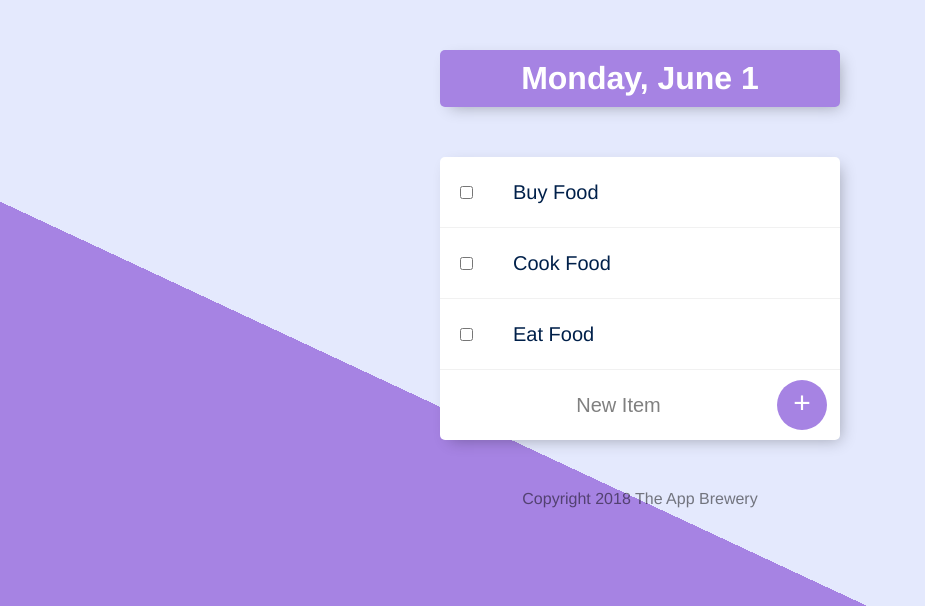
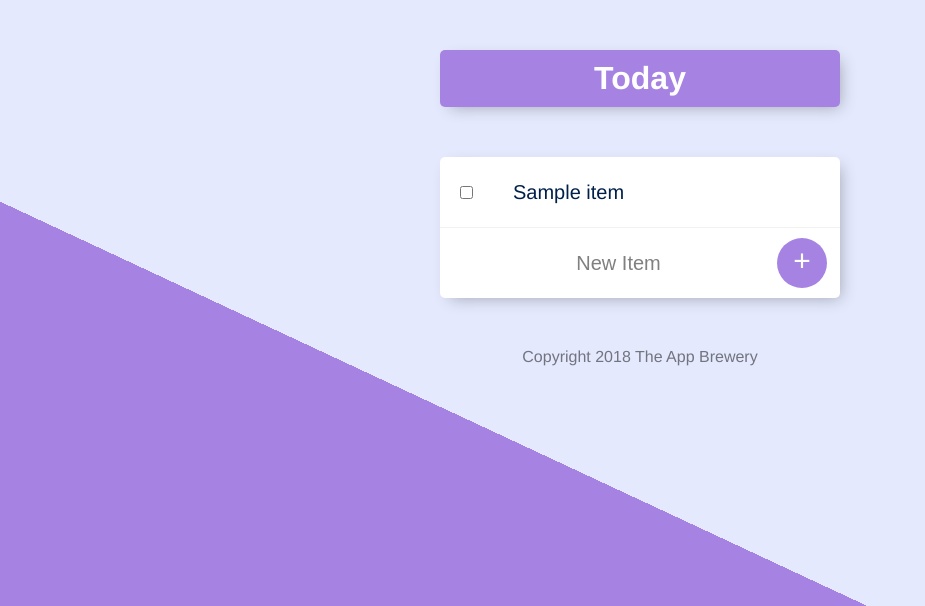
Before and after one commit to DivyanshRai27/todo_ejs, a Node server app: page / in a window 1280 px wide. Shown: the top 606 px of the page, without its empty margins (0-925 px from the left). Run offline with Node 20, Linux system fonts and the light colour scheme; tables that the repository leaves empty hold one stand-in row (values such as "Sample post"); some libraries are stand-ins or nearby versions.

Commit message:
added db

```diff
--- a/app.js
+++ b/app.js
@@ -2,7 +2,7 @@
 
 const express = require("express");
 const bodyParser = require("body-parser");
-const date = require(__dirname + "/date.js");
+const mongoose = require("mongoose")
 
 const app = express();
 
@@ -11,14 +11,47 @@ app.set('view engine', 'ejs');
 app.use(bodyParser.urlencoded({extended: true}));
 app.use(express.static("public"));
 
-const items = ["Buy Food", "Cook Food", "Eat Food"];
-const workItems = [];
+
+const mongodb_URI = 'mongodb+srv://divyanshrai:divyanshrai@todolist-atzzr.mongodb.net/ToDoList?retryWrites=true&w=majority'
+
+mongoose.connect(mongodb_URI, {
+    useNewUrlParser: true,
+    useUnifiedTopology: true
+})
+
+const itemsSchema = {
+  name: String
+}
+
+const Item = mongoose.model("Item", itemsSchema)
+
+const item1 = new Item({
+  name: "Welcome to your todo list"
+})
+
+const item2 = new Item({
+  name: "Click the plus button to add"
+})
+
+const item3 = new Item({
+  name: "click the check button"
+})
+
+const defaultItems = [item1, item2, item3]
+
+// Item.insertMany(defaultItems, function(err) {
+//   if (err) {
+//     console.log(err)
+//   } else {
+//     console.log("Success")
+//   }
+// })
+
 
 app.get("/", function(req, res) {
-
-const day = date.getDate();
-
-  res.render("list", {listTitle: day, newListItems: items});
+  Item.find({}, function(err, foundItems){
+    res.render("list", {listTitle: "Today", newListItems: foundItems});
+  })
 
 });
 
--- a/date.js
+++ /dev/null
@@ -1,27 +0,0 @@
-//jshint esversion:6
-
-exports.getDate = function() {
-
-  const today = new Date();
-
-  const options = {
-    weekday: "long",
-    day: "numeric",
-    month: "long"
-  };
-
-  return today.toLocaleDateString("en-US", options);
-
-};
-
-exports.getDay = function () {
-
-  const today = new Date();
-
-  const options = {
-    weekday: "long"
-  };
-
-  return today.toLocaleDateString("en-US", options);
-
-};
--- a/package.json
+++ b/package.json
@@ -11,6 +11,7 @@
   "dependencies": {
     "body-parser": "^1.18.3",
     "ejs": "^2.6.1",
-    "express": "^4.16.3"
+    "express": "^4.16.3",
+    "mongoose": "^5.9.18"
   }
 }
--- a/views/list.ejs
+++ b/views/list.ejs
@@ -5,12 +5,13 @@
   </div>
 
   <div class="box">
-    <% for (let i=0; i<newListItems.length; i++) { %>
+   <% newListItems.forEach(function(item){%>
       <div class="item">
         <input type="checkbox">
-        <p><%=  newListItems[i]  %></p>
+        <p><%=  item.name  %></p>
       </div>
-      <% } %>
+   <% }) %>
+
 
       <form class="item" action="/" method="post">
         <input type="text" name="newItem" placeholder="New Item" autocomplete="off">
```
Also changed, not shown: 1 other file.
